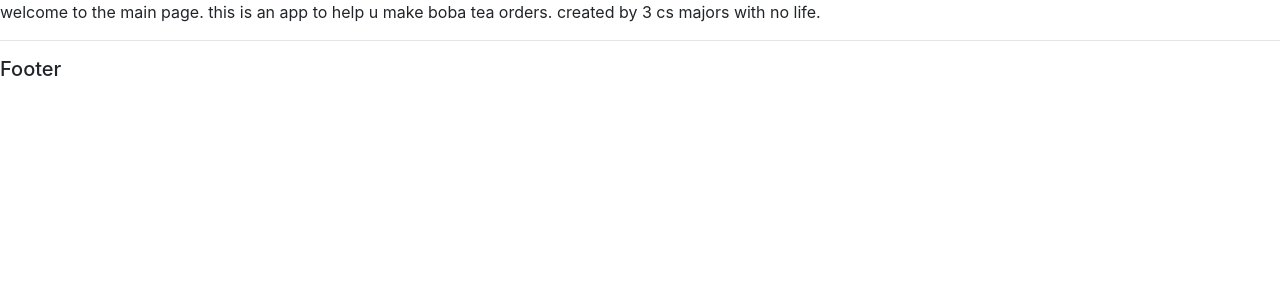
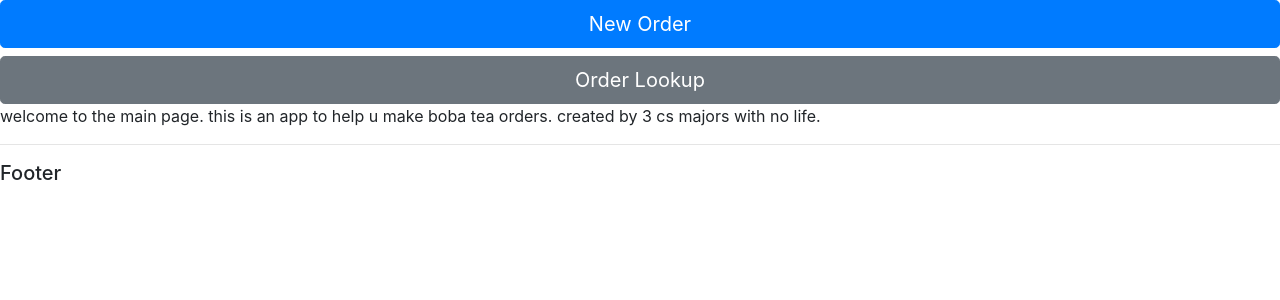
Before and after one commit to jyeh00/CS348-Boba-Buddy, a Django app: page / in a window 1280 px wide. Shown: the part 56-356 px from the top of the page. Run offline with Django 3.2, Linux system fonts and the light colour scheme; some libraries are stand-ins or nearby versions.

Commit message:
added more html files

```diff
--- a/app/templates/apptemplates/main.html
+++ b/app/templates/apptemplates/main.html
@@ -8,6 +8,9 @@
         {% include 'apptemplates/navbar.html' %}
 
         {% block content %}
+        <button type="button" class="btn btn-primary btn-lg btn-block" onclick="window.location.href='order_home'">New Order</button>
+        <button type="button" class="btn btn-secondary btn-lg btn-block" onclick="window.location.href='create_order'">Order Lookup</button>
+
         <p1>welcome to the main page. this is an app to help u make boba tea orders. created by 3 cs majors with no life.</p1>
 
         {% endblock %}
--- a/app/templates/apptemplates/navbar.html
+++ b/app/templates/apptemplates/navbar.html
@@ -9,7 +9,7 @@
         <li class="nav-item active">
           <a class="nav-link" href="/">Home</a>
         <li class="nav-item">
-          <a class="nav-link" href="/create_order">Make Order</a>
+          <a class="nav-link" href="/order_home">Make Order</a>
         </li>
         <li class="nav-item dropdown">
           <a class="nav-link dropdown-toggle" href="#" id="navbarDropdown" role="button" data-toggle="dropdown" aria-haspopup="true" aria-expanded="false">
--- a/app/urls.py
+++ b/app/urls.py
@@ -11,5 +11,6 @@ urlpatterns = [
     path('test/', views.testpage),
     path('admin/', admin.site.urls),
     path('dashboard/', views.dashboard),
-    path('create_order/', views.createOrder, name="create_order")
+    path('create_order/', views.createOrder, name="create_order"),
+    path('order_home/', views.order_homepage, name='order_home')
 ]
--- a/app/views.py
+++ b/app/views.py
@@ -29,3 +29,10 @@ def createOrder(request):
 
     context = {'form':form}
     return render(request, 'apptemplates/order_form.html', context)
+
+
+def order_homepage(request):
+    return render(request, 'apptemplates/order_home.html')
+
+def homePage(request):
+    return render(request, 'apptemplates/homepage.html')
```
Also changed, not shown: app/templates/apptemplates/order_home.html (added, +8 -0 lines).
